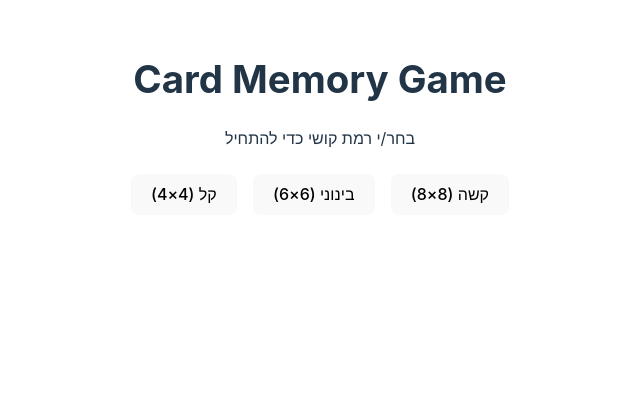
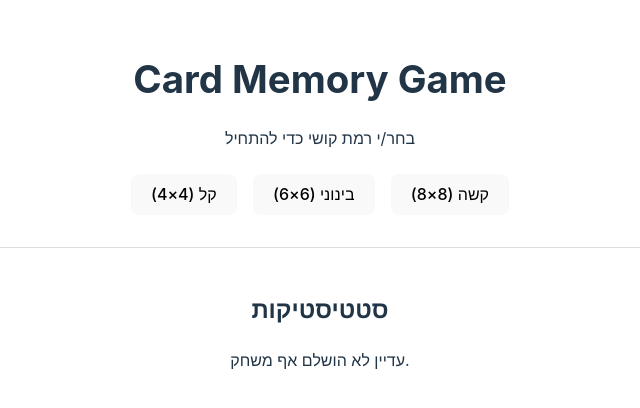
Before and after one commit to RonAsh12/memory_game, a React (Vite) app: page / in a window 1280 px wide. Shown: the top 408 px of the page, without its empty margins (320-960 px from the left). Built offline with nearby package versions, Linux system fonts and the light colour scheme.

Commit message:
implement score saving and statistics dashboard using LocalStorage

```diff
--- a/src/App.jsx
+++ b/src/App.jsx
@@ -2,9 +2,11 @@ import { useEffect, useState } from 'react'
 import GameInfo from './components/GameInfo'
 import Board from './components/Board'
 import DifficultySelector from './components/DifficultySelector'
+import Stats from './components/Stats'
 import { createCards } from './utils/cards'
 import { getPairCount } from './utils/difficulty'
 import { useTimer } from './hooks/useTimer'
+import { getStats, saveGameResult, clearStats } from './utils/stats'
 import './App.css'
 
 const MISMATCH_DELAY_MS = 800
@@ -16,20 +18,40 @@ function App() {
   const [moves, setMoves] = useState(0)
   const [isComparing, setIsComparing] = useState(false)
   const [hasStarted, setHasStarted] = useState(false)
+  const [hasSavedResult, setHasSavedResult] = useState(false)
+  const [stats, setStats] = useState(() => getStats())
   const { elapsedSeconds, start, stop, reset } = useTimer()
 
   const isGameWon = cards.length > 0 && cards.every((card) => card.isMatched)
 
   useEffect(() => {
-    if (isGameWon) stop()
-  }, [isGameWon, stop])
+    if (!isGameWon) return
+    stop()
+    if (hasSavedResult) return
+
+    setStats(
+      saveGameResult({
+        difficulty,
+        moves,
+        elapsedSeconds,
+        date: new Date().toISOString(),
+      }),
+    )
+    setHasSavedResult(true)
+  }, [isGameWon, stop, hasSavedResult, difficulty, moves, elapsedSeconds])
 
   function resetGameState() {
     setSelectedIds([])
     setMoves(0)
     setIsComparing(false)
     setHasStarted(false)
+    setHasSavedResult(false)
     reset()
+  }
+
+  function handleClearStats() {
+    clearStats()
+    setStats([])
   }
 
   function handleSelectDifficulty(difficultyKey) {
@@ -95,6 +117,7 @@ function App() {
     return (
       <div className="app">
         <DifficultySelector onSelect={handleSelectDifficulty} />
+        <Stats stats={stats} onClear={handleClearStats} />
       </div>
     )
   }
@@ -114,6 +137,7 @@ function App() {
           רמת קושי חדשה
         </button>
       </div>
+      <Stats stats={stats} onClear={handleClearStats} />
     </div>
   )
 }
--- /dev/null
+++ b/src/components/Stats.css
@@ -0,0 +1,40 @@
+.stats {
+  margin-top: 2rem;
+  padding-top: 1.5rem;
+  border-top: 1px solid #333;
+}
+
+.stats-table {
+  width: 100%;
+  max-width: 480px;
+  margin: 0 auto;
+  border-collapse: collapse;
+}
+
+.stats-table th,
+.stats-table td {
+  padding: 0.4rem 0.6rem;
+  border-bottom: 1px solid #333;
+}
+
+.stats-history {
+  list-style: none;
+  padding: 0;
+  font-size: 0.9rem;
+  color: #888;
+}
+
+.clear-stats-button {
+  margin-top: 1rem;
+}
+
+@media (prefers-color-scheme: light) {
+  .stats {
+    border-top-color: #ddd;
+  }
+
+  .stats-table th,
+  .stats-table td {
+    border-bottom-color: #ddd;
+  }
+}
--- /dev/null
+++ b/src/components/Stats.jsx
@@ -0,0 +1,71 @@
+import { DIFFICULTIES } from '../utils/difficulty'
+import { formatTime } from '../utils/time'
+import './Stats.css'
+
+function getBestForDifficulty(stats, difficultyKey) {
+  const entries = stats.filter((entry) => entry.difficulty === difficultyKey)
+  if (entries.length === 0) return null
+
+  return {
+    gamesPlayed: entries.length,
+    bestTime: Math.min(...entries.map((entry) => entry.elapsedSeconds)),
+    bestMoves: Math.min(...entries.map((entry) => entry.moves)),
+  }
+}
+
+function Stats({ stats, onClear }) {
+  const recentGames = [...stats].reverse().slice(0, 5)
+
+  return (
+    <div className="stats">
+      <h2>סטטיסטיקות</h2>
+
+      {stats.length === 0 ? (
+        <p>עדיין לא הושלם אף משחק.</p>
+      ) : (
+        <>
+          <table className="stats-table">
+            <thead>
+              <tr>
+                <th>רמת קושי</th>
+                <th>משחקים</th>
+                <th>שיא זמן</th>
+                <th>שיא מהלכים</th>
+              </tr>
+            </thead>
+            <tbody>
+              {Object.entries(DIFFICULTIES).map(([key, { label }]) => {
+                const best = getBestForDifficulty(stats, key)
+                return (
+                  <tr key={key}>
+                    <td>{label}</td>
+                    <td>{best ? best.gamesPlayed : 0}</td>
+                    <td>{best ? formatTime(best.bestTime) : '-'}</td>
+                    <td>{best ? best.bestMoves : '-'}</td>
+                  </tr>
+                )
+              })}
+            </tbody>
+          </table>
+
+          <h3>משחקים אחרונים</h3>
+          <ul className="stats-history">
+            {recentGames.map((entry, index) => (
+              <li key={index}>
+                {new Date(entry.date).toLocaleString('he-IL')} -{' '}
+                {DIFFICULTIES[entry.difficulty]?.label ?? entry.difficulty} -{' '}
+                {formatTime(entry.elapsedSeconds)} - {entry.moves} מהלכים
+              </li>
+            ))}
+          </ul>
+
+          <button className="clear-stats-button" onClick={onClear}>
+            נקה סטטיסטיקות
+          </button>
+        </>
+      )}
+    </div>
+  )
+}
+
+export default Stats
--- /dev/null
+++ b/src/utils/stats.js
@@ -0,0 +1,17 @@
+import { readFromStorage, writeToStorage, removeFromStorage } from './storage'
+
+const STATS_STORAGE_KEY = 'memory-game-stats'
+
+export function getStats() {
+  return readFromStorage(STATS_STORAGE_KEY, [])
+}
+
+export function saveGameResult(result) {
+  const updatedStats = [...getStats(), result]
+  writeToStorage(STATS_STORAGE_KEY, updatedStats)
+  return updatedStats
+}
+
+export function clearStats() {
+  removeFromStorage(STATS_STORAGE_KEY)
+}
--- /dev/null
+++ b/src/utils/storage.js
@@ -0,0 +1,24 @@
+export function readFromStorage(key, fallback) {
+  try {
+    const raw = localStorage.getItem(key)
+    return raw ? JSON.parse(raw) : fallback
+  } catch {
+    return fallback
+  }
+}
+
+export function writeToStorage(key, value) {
+  try {
+    localStorage.setItem(key, JSON.stringify(value))
+  } catch {
+    // LocalStorage may be unavailable (e.g. private browsing) - fail silently
+  }
+}
+
+export function removeFromStorage(key) {
+  try {
+    localStorage.removeItem(key)
+  } catch {
+    // LocalStorage may be unavailable (e.g. private browsing) - fail silently
+  }
+}
```
Also changed, not shown: 1 other file (tests, documents, lock files or other folders).
